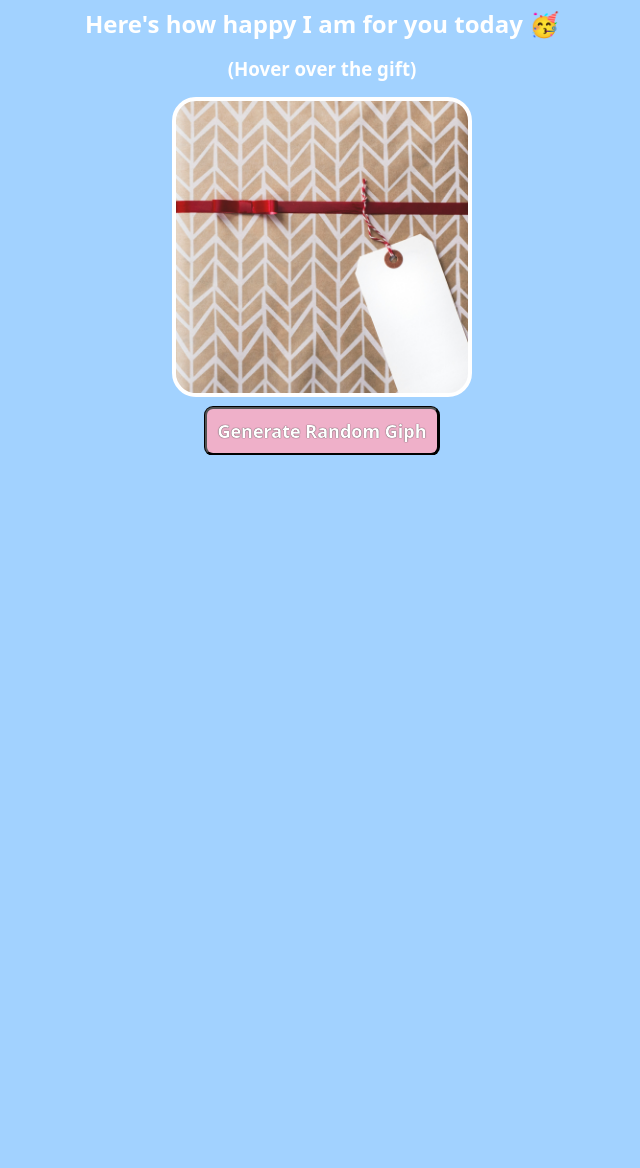
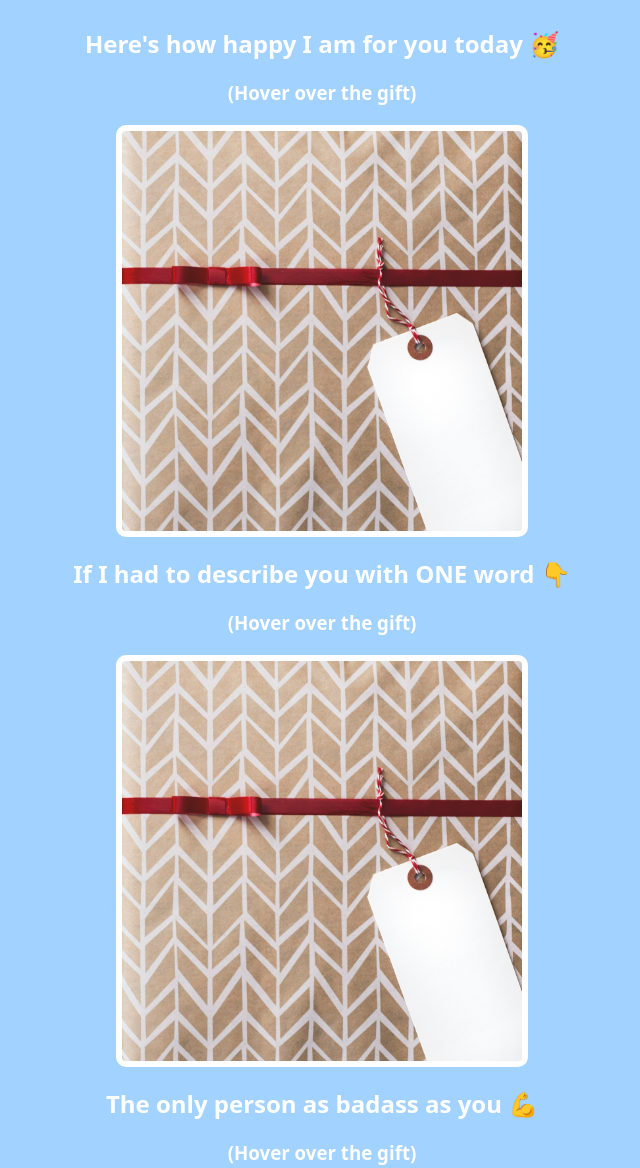
Before and after one commit to horatioDev/scrimba-birthday-gift-site, a plain HTML site: page index.html in a window 1280 px wide. Shown: the part 407-1575 px from the top of the page, without its empty margins (318-958 px from the left). Before the commit the page ends 862 px from the top, so only its background shows below. Drawn offline with Linux system fonts and the light colour scheme; a web font is replaced by a local one.

Commit message:
Add additional gifts

```diff
--- a/index.html
+++ b/index.html
@@ -21,10 +21,28 @@
   <div class='gift-section'>
     <h2 class='gift-title'>Here's how happy I am for you today 🥳</h2>
     <h3 class="gift-hint">(Hover over the gift)</h3>
-    <div class="wrapper gift"></div>
+    <div class="gift" id="gift-happy"></div>
   </div>
 
-  <button class="btn generate-btn">Generate Random Giph</button>
+  <div class='gift-section'>
+    <h2 class='gift-title'>If I had to describe you with ONE word 👇</h2>
+    <h3 class="gift-hint">(Hover over the gift)</h3>
+    <div class="gift" id="gift-genius"></div>
+  </div>
+
+  <div class='gift-section'>
+    <h2 class='gift-title'>The only person as badass as you 💪</h2>
+    <h3 class="gift-hint">(Hover over the gift)</h3>
+    <div class="gift" id="gift-badass"></div>
+  </div>
+
+  <div class='gift-section'>
+    <h2 class='gift-title'>This one's for you, my friend 🥂</h2>
+    <h3 class="gift-hint">(Hover over the gift)</h3>
+    <div class="gift" id="gift-cheers"></div>
+  </div>
+
+  <!-- <button class="btn generate-btn">Generate Random Giph</button> -->
 
   <script src="index.js"></script>
 </body>
--- a/styles.css
+++ b/styles.css
@@ -1,8 +1,8 @@
-* {
+/* * {
   margin: 0;
   padding: 0;
   box-sizing: border-box;
-}
+} */
 
 body {
   font-family: 'Happy Monkey', system-ui;
@@ -40,30 +40,38 @@ h1,
   padding: 5px 10px;
 }
 
-.gift-section * {
+.gift-section {
   margin: 16px 0;
 }
 
-.wrapper,
 .gift {
-  border-radius: 8%;
-}
-
-.wrapper {
-  border: 4px solid white;
-  background-image: url('images/gift-wrapper.jpg');
+  margin: 20px auto;
+  width: 400px;
+  height: 400px;
+  border: 6px solid white;
+  border-radius: 10px;
+  background-image: url("images/gift-wrapper.jpg");
   background-size: cover;
 }
 
-.gift {
-  width: 300px;
-  height: 300px;
-  margin: 10px auto;
+#gift-happy:hover {
+  background-image: url('images/happy-birthday.webp');
 }
 
-.gift:hover {
-  background-image: url('images/happy-birthday.webp');
-  /* transition: 1s all; */
+#gift-genius:hover {
+  background-image: url('images/genius.webp');
+}
+
+#gift-badass:hover {
+  background-image: url('images/badass.webp');
+}
+
+#gift-cheers {
+  height: 200px;
+}
+
+#gift-cheers:hover {
+  background-image: url('images/cheers.webp');
 }
 
 .btn {
```
Also changed, not shown: images/badass.webp (added), images/genius.webp (added), 1 other file.
